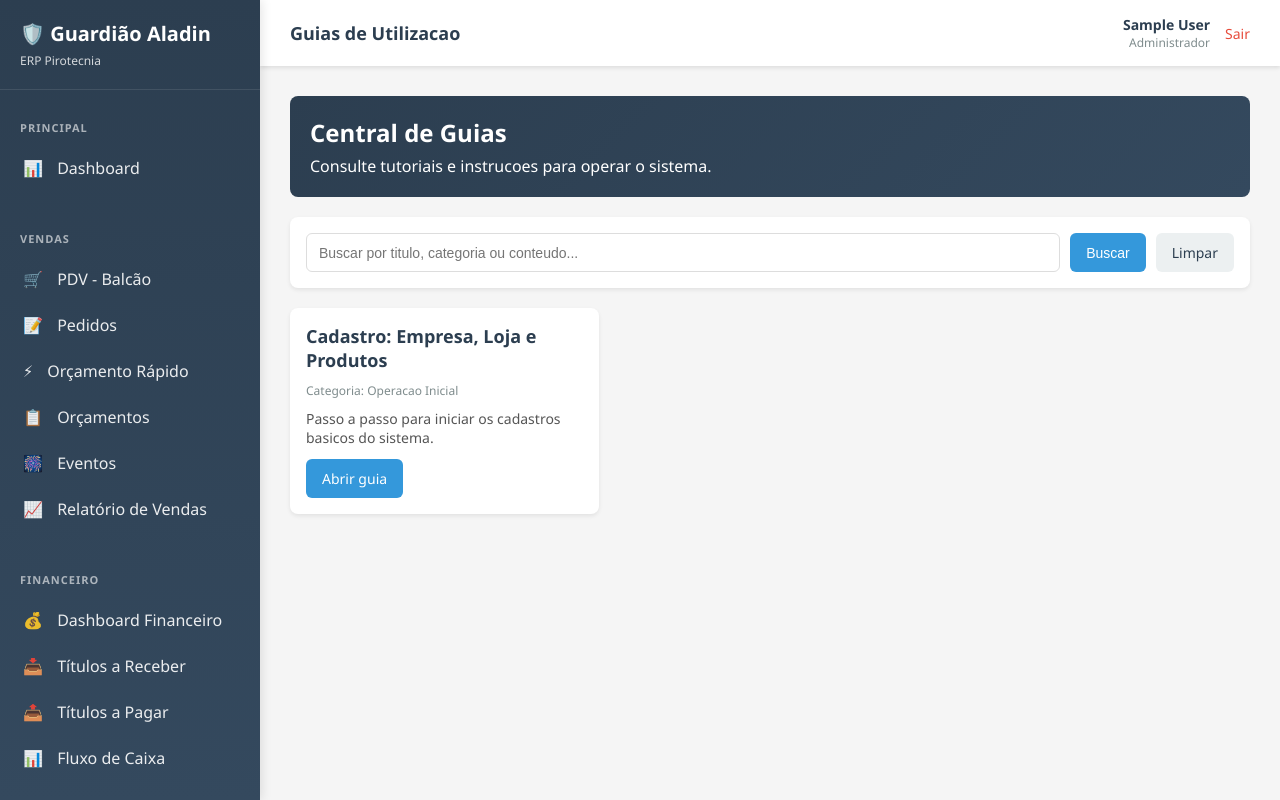
After one commit to PedrosaTech/Guardiao_Aladim, a Django app: page /cadastros/guias/ in a window 1280 px wide. The commit adds this page. Run offline with Django 5.2, Linux system fonts and the light colour scheme; the visitor is signed in with stand-in values (Sample User, id 1); data comes from the database, SQL or seed files in the repository.

Commit message:
﻿feat(core): central de guias para usuarios logados
Adiciona Central de Guias no ERP com cadastro via Admin, listagem e leitura para usuarios autenticados, alem do manual de cadastro em markdown para envio ao cliente.

Made-with: Cursor

```diff
--- /dev/null
+++ b/core/guia_views.py
@@ -0,0 +1,30 @@
+"""
+Views da central de guias de uso.
+"""
+from django.contrib.auth.decorators import login_required
+from django.db.models import Q
+from django.shortcuts import get_object_or_404, render
+
+from .models import GuiaUso
+
+
+@login_required
+def lista_guias(request):
+    """Lista guias publicados para usuarios autenticados."""
+    busca = request.GET.get("q", "").strip()
+    guias = GuiaUso.objects.filter(is_active=True, publicado=True).order_by("ordem", "titulo")
+    if busca:
+        guias = guias.filter(
+            Q(titulo__icontains=busca)
+            | Q(categoria__icontains=busca)
+            | Q(resumo__icontains=busca)
+            | Q(conteudo__icontains=busca)
+        )
+    return render(request, "core/lista_guias.html", {"guias": guias, "busca": busca})
+
+
+@login_required
+def detalhe_guia(request, slug):
+    """Exibe um guia de uso publicado."""
+    guia = get_object_or_404(GuiaUso, slug=slug, is_active=True, publicado=True)
+    return render(request, "core/detalhe_guia.html", {"guia": guia})
--- a/core/models/__init__.py
+++ b/core/models/__init__.py
@@ -1,6 +1,7 @@
 from .base import TimeStampedModel, BaseModel
 from .audit import AuditLog
 from .empresa import Empresa, Loja
+from .guia import GuiaUso
 
 __all__ = [
     'TimeStampedModel',
@@ -8,4 +9,5 @@ __all__ = [
     'AuditLog',
     'Empresa',
     'Loja',
+    'GuiaUso',
 ]
--- /dev/null
+++ b/core/models/guia.py
@@ -0,0 +1,30 @@
+"""
+Modelo de guias de utilizacao do sistema.
+"""
+from django.db import models
+
+from .base import BaseModel
+
+
+class GuiaUso(BaseModel):
+    """Guia consultivo exibido para usuarios logados."""
+
+    titulo = models.CharField("Titulo", max_length=200)
+    slug = models.SlugField("Slug", max_length=220, unique=True)
+    categoria = models.CharField("Categoria", max_length=100, blank=True, null=True)
+    resumo = models.CharField("Resumo", max_length=255, blank=True, null=True)
+    conteudo = models.TextField("Conteudo (Markdown)")
+    ordem = models.PositiveIntegerField("Ordem", default=0)
+    publicado = models.BooleanField("Publicado", default=True)
+
+    class Meta:
+        verbose_name = "Guia de Uso"
+        verbose_name_plural = "Guias de Uso"
+        ordering = ["ordem", "titulo"]
+        indexes = [
+            models.Index(fields=["publicado", "is_active"], name="core_guia_pub_ativo_idx"),
+            models.Index(fields=["categoria", "ordem"], name="core_guia_cat_ordem_idx"),
+        ]
+
+    def __str__(self):
+        return self.titulo
--- a/core/urls.py
+++ b/core/urls.py
@@ -4,6 +4,7 @@ URLs do app core - cadastros administrativos (Empresa e Loja).
 from django.urls import path
 
 from . import cadastro_views
+from . import guia_views
 
 app_name = "core"
 
@@ -14,4 +15,6 @@ urlpatterns = [
     path("lojas/", cadastro_views.lista_lojas, name="lista_lojas"),
     path("lojas/nova/", cadastro_views.criar_loja, name="criar_loja"),
     path("lojas/<int:pk>/editar/", cadastro_views.editar_loja, name="editar_loja"),
+    path("guias/", guia_views.lista_guias, name="lista_guias"),
+    path("guias/<slug:slug>/", guia_views.detalhe_guia, name="detalhe_guia"),
 ]
--- a/templates/base.html
+++ b/templates/base.html
@@ -228,6 +228,10 @@
 
             <div class="menu-section">
                 <div class="menu-section-title">Sistema</div>
+                <a href="{% url 'core:lista_guias' %}" class="menu-item {% if 'cadastros/guias' in request.path %}active{% endif %}">
+                    <span class="menu-item-icon">📘</span>
+                    Guias de Utilização
+                </a>
                 <a href="/admin/" class="menu-item">
                     <span class="menu-item-icon">⚙️</span>
                     Admin Django
--- /dev/null
+++ b/templates/core/lista_guias.html
@@ -0,0 +1,122 @@
+{% extends 'base.html' %}
+
+{% block title %}Guias de Utilizacao - Guardiao Aladin{% endblock %}
+{% block page_title %}Guias de Utilizacao{% endblock %}
+
+{% block extra_css %}
+<style>
+    .header {
+        background: linear-gradient(135deg, #2c3e50 0%, #34495e 100%);
+        color: white;
+        padding: 20px;
+        border-radius: 8px;
+        margin-bottom: 20px;
+    }
+    .search-card {
+        background: white;
+        border-radius: 8px;
+        padding: 16px;
+        margin-bottom: 20px;
+        box-shadow: 0 2px 4px rgba(0,0,0,.08);
+    }
+    .search-row {
+        display: flex;
+        gap: 10px;
+    }
+    .search-input {
+        flex: 1;
+        padding: 10px 12px;
+        border: 1px solid #ddd;
+        border-radius: 6px;
+        font-size: 14px;
+    }
+    .btn {
+        border: none;
+        border-radius: 6px;
+        padding: 10px 16px;
+        cursor: pointer;
+        font-size: 14px;
+        text-decoration: none;
+        display: inline-block;
+    }
+    .btn-primary {
+        background: #3498db;
+        color: white;
+    }
+    .btn-light {
+        background: #ecf0f1;
+        color: #2c3e50;
+    }
+    .guide-grid {
+        display: grid;
+        grid-template-columns: repeat(auto-fill, minmax(300px, 1fr));
+        gap: 16px;
+    }
+    .guide-card {
+        background: white;
+        border-radius: 8px;
+        padding: 16px;
+        box-shadow: 0 2px 4px rgba(0,0,0,.08);
+        display: flex;
+        flex-direction: column;
+        gap: 10px;
+    }
+    .guide-title {
+        margin: 0;
+        font-size: 18px;
+        color: #2c3e50;
+    }
+    .guide-meta {
+        color: #7f8c8d;
+        font-size: 12px;
+    }
+    .guide-summary {
+        color: #555;
+        font-size: 14px;
+        min-height: 40px;
+    }
+    .empty {
+        background: white;
+        border-radius: 8px;
+        padding: 30px;
+        text-align: center;
+        color: #7f8c8d;
+    }
+</style>
+{% endblock %}
+
+{% block content %}
+<div class="header">
+    <h2 style="margin:0 0 6px 0;">Central de Guias</h2>
+    <p style="margin:0;">Consulte tutoriais e instrucoes para operar o sistema.</p>
+</div>
+
+<form method="get" class="search-card">
+    <div class="search-row">
+        <input class="search-input" type="text" name="q" value="{{ busca }}" placeholder="Buscar por titulo, categoria ou conteudo..." />
+        <button class="btn btn-primary" type="submit">Buscar</button>
+        <a class="btn btn-light" href="{% url 'core:lista_guias' %}">Limpar</a>
+    </div>
+</form>
+
+{% if guias %}
+<div class="guide-grid">
+    {% for guia in guias %}
+    <article class="guide-card">
+        <h3 class="guide-title">{{ guia.titulo }}</h3>
+        <div class="guide-meta">
+            {% if guia.categoria %}Categoria: {{ guia.categoria }}{% else %}Sem categoria{% endif %}
+        </div>
+        <div class="guide-summary">{{ guia.resumo|default:"Sem resumo." }}</div>
+        <div>
+            <a class="btn btn-primary" href="{% url 'core:detalhe_guia' guia.slug %}">Abrir guia</a>
+        </div>
+    </article>
+    {% endfor %}
+</div>
+{% else %}
+<div class="empty">
+    Nenhum guia encontrado para o filtro informado.
+</div>
+{% endif %}
+{% endblock %}
```
Also changed, not shown: MANUAL_CADASTRO_USUARIO.md (added, +94 -0 lines), core/admin.py (+22 -1 lines), templates/core/detalhe_guia.html (added, +56 -0 lines), core/migrations/0004_guiauso.py (added).
